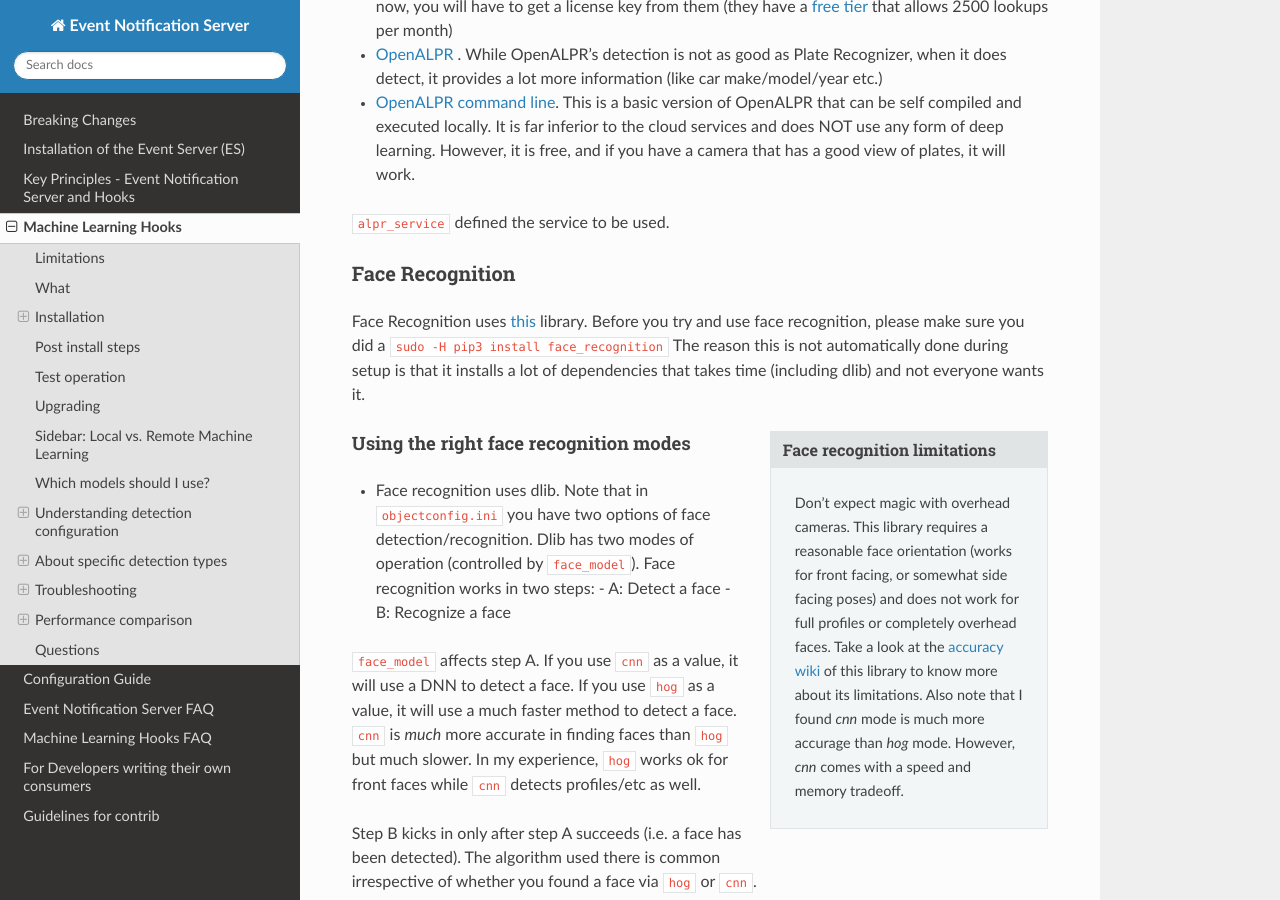
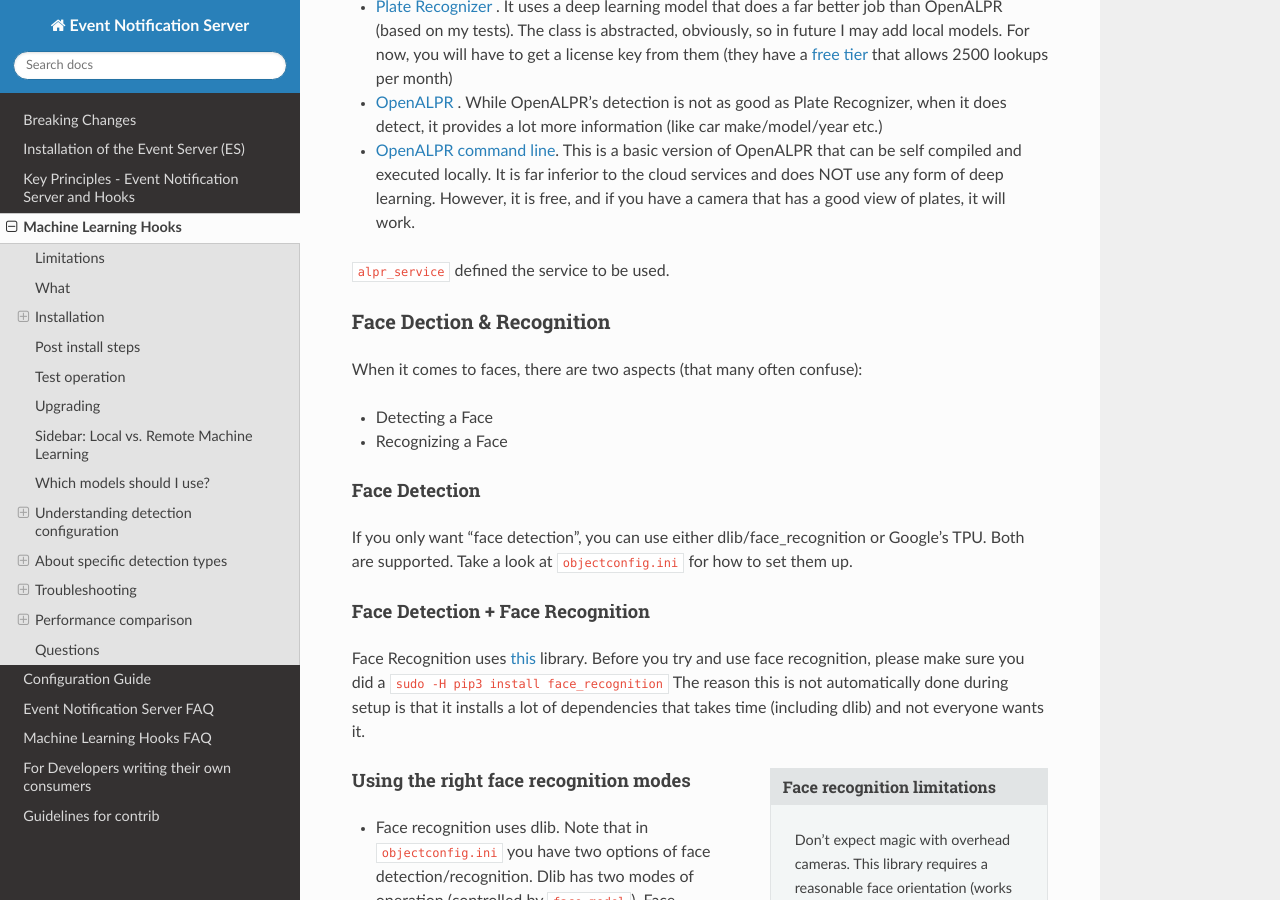
Before and after one commit to ZoneMinder/zmeventnotification, a Sphinx documentation site: the page built from docs/guides/hooks.rst, in a window 1280 px wide and 900 px high, scrolled down 13023 px. Built offline with Sphinx 7.4.7 and the Read the Docs theme 2.0.0, drawn with Linux system fonts in a browser that asks for light colours; some of the changed text lies outside the part shown.

Commit message:
add tpu face detection

```diff
--- a/docs/guides/hooks.rst
+++ b/docs/guides/hooks.rst
@@ -167,7 +167,8 @@
 
 
 
-**Note 3:** if you want to add "face recognition" you also need to do
+**Note 3:** if you want to add "face recognition" you also need to do the following: (Note that if you are using Google Coral,
+you can do face detection [not recognition] by using the coral libraries as well. You can skip this section if you want to use TPU based face detection)
 
 ::
 
@@ -619,8 +620,20 @@
 
 ``alpr_service`` defined the service to be used.
 
-Face Recognition
+Face Dection & Recognition
 ^^^^^^^^^^^^^^^^^^^^^^^^^^^
+When it comes to faces, there are two aspects (that many often confuse):
+
+- Detecting a Face
+- Recognizing a Face
+
+Face Detection
+'''''''''''''''
+If you only want "face detection", you can use either dlib/face_recognition or Google's TPU. Both are supported.
+Take a look at ``objectconfig.ini`` for how to set them up.
+
+Face Detection + Face Recognition
+'''''''''''''''''''''''''''''''''''
 
 Face Recognition uses
 `this <https://github.com/ageitgey/face_recognition>`__ library. Before
```
